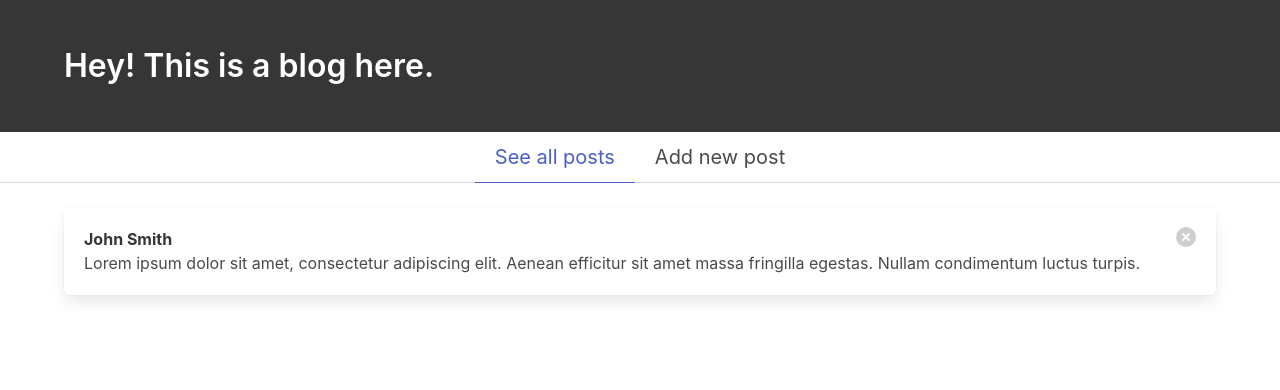
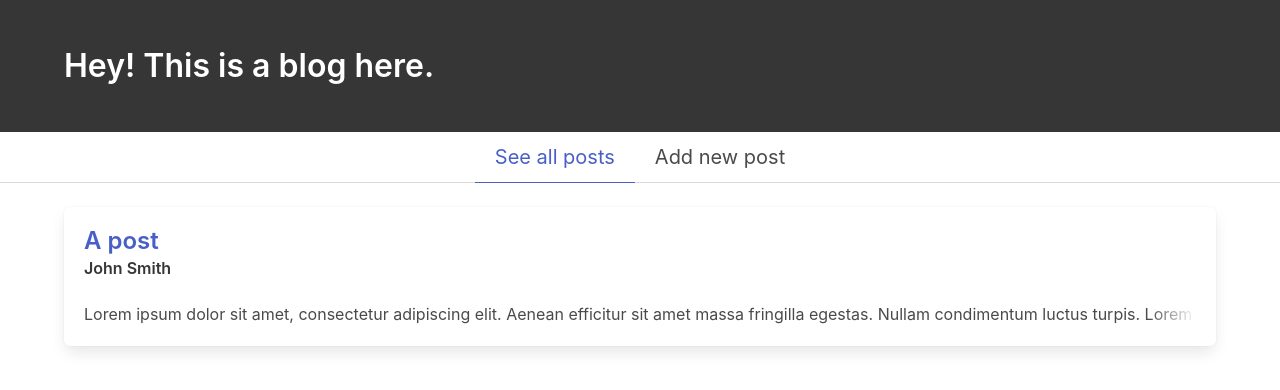
Before and after one commit to nikitinskaya/blog-app, a Vue app: page / in a window 1280 px wide. Shown: the top 390 px of the page. Built offline with nearby package versions, Linux system fonts and the light colour scheme.

Commit message:
Fix post card design

```diff
--- a/src/components/Post.vue
+++ b/src/components/Post.vue
@@ -1,13 +1,36 @@
 <template>
   <div class="container">
-      <div class="box">
-        <button class="delete is-pulled-right"></button>
-        <div class="media">
-          <p>
+    <div class="box">
+      <div class="media">
+        <article class="post-text">
+          <h2 class="title is-4 is-inline-block">
+            <router-link to="/post/1">A post</router-link>
+          </h2>
+          <h3 class="subtitle is-6">
             <strong>John Smith</strong>
-            <br>Lorem ipsum dolor sit amet, consectetur adipiscing elit. Aenean efficitur sit amet massa fringilla egestas. Nullam condimentum luctus turpis.
-          </p>
-        </div>
+          </h3>
+          <p>Lorem ipsum dolor sit amet, consectetur adipiscing elit. Aenean efficitur sit amet massa fringilla egestas. Nullam condimentum luctus turpis. Lorem ipsum dolor sit amet, consectetur adipiscing elit. Aenean efficitur sit amet massa fringilla egestas. Nullam condimentum luctus turpis. </p>
+        </article>
       </div>
+    </div>
   </div>
 </template>
+
+<style scoped>
+  .post-text {
+    position: relative;
+    overflow: hidden;
+    white-space: nowrap;
+  }
+
+  .post-text::after {
+    content: "";
+    background-image: linear-gradient(to right, rgba(255,0,0,0), rgba(256,256,256,1));
+    height: 1.5em;
+    width: 3em;
+    position: absolute;
+    right: 0;
+    bottom: 0;
+
+  }
+</style>
```
